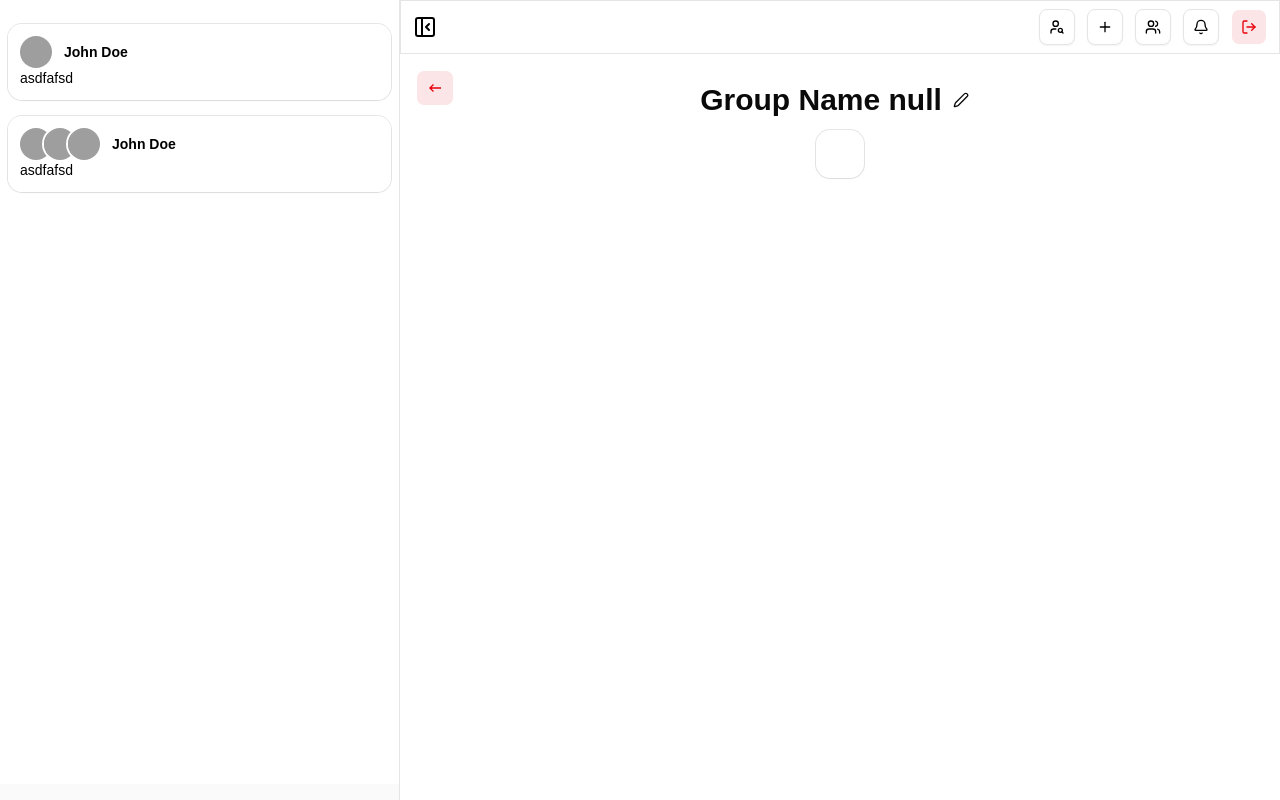
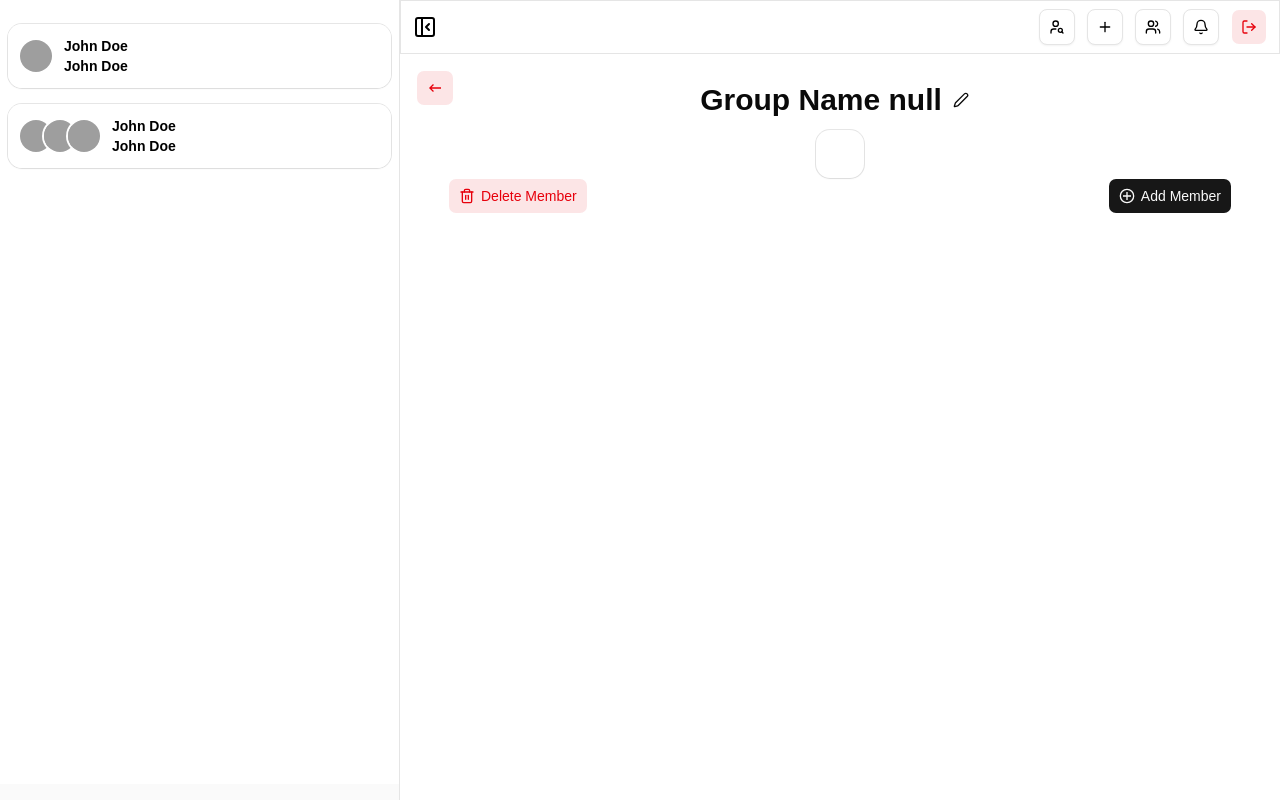
Before and after one commit to sharvanrajput/chat-app, a React (Vite) app: page /groups in a window 1280 px wide. Built offline with nearby package versions, Linux system fonts and the light colour scheme; grey boxes are pictures that could not be loaded.

Commit message:
delete confern dilog created

```diff
--- a/src/components/shared/GroupList.jsx
+++ b/src/components/shared/GroupList.jsx
@@ -34,9 +34,12 @@ const GroupListItem = memo(({ group, chatId }) => {
           >
             <div className="flex gap-3 items-center" >
               <AvatarCard avatars={avatar} />
-              <p className="text-md mb-0 font-semibold">{name}</p>
+              <div>
+
+                <p className="text-md mb-0 font-semibold">{name}</p>
+                <p className="text-md mb-0 font-semibold">{name}</p>
+              </div>
             </div>
-            asdfafsd
           </div>
         </CardContent>
       </Card>
--- a/src/pages/Groups.jsx
+++ b/src/pages/Groups.jsx
@@ -4,7 +4,7 @@ import React, { useEffect, useState } from "react";
 import { sampleChats } from "@/constants/sampleData";
 import ChatList from "@/components/specific/ChatList";
 import { Button } from "@/components/ui/button";
-import { Edit, Edit2, Save, Trash } from "lucide-react";
+import { Delete, Edit, Edit2, Save, Trash, Trash2 } from "lucide-react";
 import { Input } from "@/components/ui/input";
 import {
   Tooltip,
@@ -18,6 +18,17 @@ import Title from "@/components/shared/Title";
 import { Card, CardContent } from "@/components/ui/card";
 import { DiOnedrive } from "react-icons/di";
 import { MdOutlineDoneAll } from "react-icons/md";
+import { GrAddCircle } from "react-icons/gr";
+import {
+  Dialog,
+  DialogClose,
+  DialogContent,
+  DialogDescription,
+  DialogFooter,
+  DialogHeader,
+  DialogTitle,
+  DialogTrigger,
+} from "@/components/ui/dialog"
 
 function Groups() {
   const navigate = useNavigate();
@@ -40,6 +51,11 @@ function Groups() {
   useEffect(() => {
     setGroupName(`Group Name ${chatid}`);
     setGroupNameUpdated(`Group Name ${chatid}`);
+    return () => {
+      setGroupName("")
+      setGroupNameUpdated("")
+      setIsEdit(false)
+    }
   }, [chatid]);
 
   const GroupName = (
@@ -67,10 +83,40 @@ function Groups() {
           </>
         )}
       </div>
-
       <Card>
         <CardContent></CardContent>
       </Card>
+      <div className="w-full ">
+
+        <div className="flex md:flex-row-reverse gap-2 md:justify-between flex-col">
+
+          <Button> <GrAddCircle /> Add Member</Button>
+          <Dialog>
+            <DialogTrigger asChild >
+              <Button variant="destructive" > <Trash2 /> Delete Member</Button>
+            </DialogTrigger>
+            <DialogContent>
+              <DialogHeader>
+                <DialogTitle>Are you absolutely sure?</DialogTitle>
+                <DialogDescription>
+                  This action cannot be undone. This will permanently delete your account
+                  and remove your data from our servers.
+                </DialogDescription>
+              </DialogHeader>
+              <DialogFooter>
+                <DialogClose asChild>
+                  <Button variant="outline">No</Button>
+                </DialogClose>
+                <DialogClose asChild>
+                  <Button variant="outline">Yes</Button>
+                </DialogClose>
+              </DialogFooter>
+            </DialogContent>
+          </Dialog>
+        </div>
+      </div>
+
+
     </>
   );
 
```
